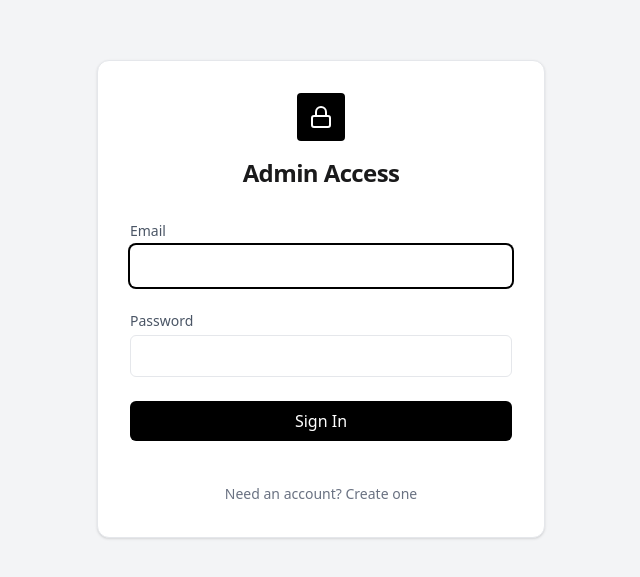
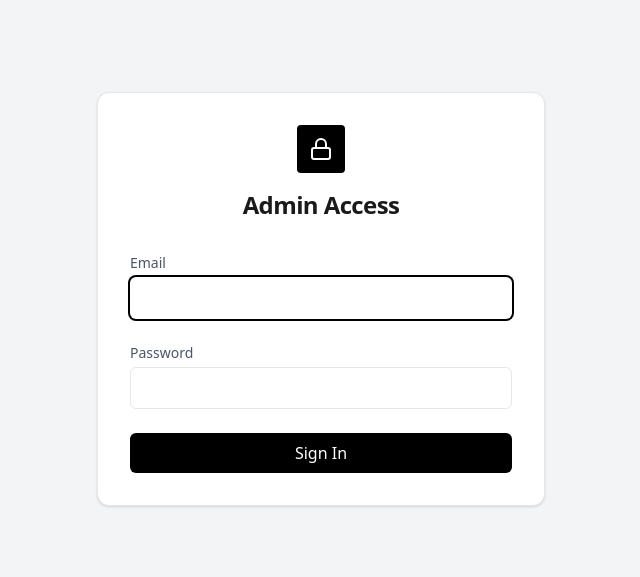
Before and after one commit to paroteen/DOC-STORE, a React (Vite) app: page /admin/login in a window 1280 px wide. Shown: the part 101-678 px from the top of the page, without its empty margins (319-959 px from the left). Built offline with nearby package versions, Linux system fonts and the light colour scheme.

Commit message:
feat: remove registration functionality from login
Restricted AdminLogin to sign-in only by removing user creation logic and UI toggle.

```diff
--- a/src/components/AdminLogin.tsx
+++ b/src/components/AdminLogin.tsx
@@ -1,28 +1,23 @@
 import React, { useState } from "react";
 import { useNavigate } from "react-router-dom";
 import { Lock } from "lucide-react";
-import { signInWithEmailAndPassword, createUserWithEmailAndPassword } from "firebase/auth";
+import { signInWithEmailAndPassword } from "firebase/auth";
 import { auth } from "../lib/firebase";
 
 export default function AdminLogin() {
-  const [isSignUp, setIsSignUp] = useState(false);
   const [email, setEmail] = useState("");
   const [password, setPassword] = useState("");
   const [error, setError] = useState("");
   const [loading, setLoading] = useState(false);
   const navigate = useNavigate();
 
-  const handleAuth = async (e: React.FormEvent) => {
+  const handleLogin = async (e: React.FormEvent) => {
     e.preventDefault();
     setLoading(true);
     setError("");
 
     try {
-      if (isSignUp) {
-        await createUserWithEmailAndPassword(auth, email, password);
-      } else {
-        await signInWithEmailAndPassword(auth, email, password);
-      }
+      await signInWithEmailAndPassword(auth, email, password);
       navigate("/admin");
     } catch (err: any) {
       console.error("Auth error:", err);
@@ -46,7 +41,7 @@ export default function AdminLogin() {
           <h1 className="text-2xl font-semibold tracking-tight">Admin Access</h1>
         </div>
 
-        <form onSubmit={handleAuth} className="space-y-6">
+        <form onSubmit={handleLogin} className="space-y-6">
           <div>
             <label className="block text-sm font-medium text-gray-600 mb-1">
               Email
@@ -80,21 +75,8 @@ export default function AdminLogin() {
             disabled={loading}
             className="w-full bg-black text-white font-medium py-2 px-4 rounded-md hover:bg-gray-800 transition-colors focus:ring-2 focus:ring-offset-2 focus:ring-black outline-none disabled:opacity-50"
           >
-            {loading ? "Please wait..." : isSignUp ? "Create Account" : "Sign In"}
+            {loading ? "Please wait..." : "Sign In"}
           </button>
-
-          <div className="text-center mt-4">
-            <button
-              type="button"
-              onClick={() => {
-                setIsSignUp(!isSignUp);
-                setError("");
-              }}
-              className="text-sm text-gray-500 hover:text-black transition-colors"
-            >
-              {isSignUp ? "Already have an account? Sign In" : "Need an account? Create one"}
-            </button>
-          </div>
         </form>
       </div>
     </div>
```
